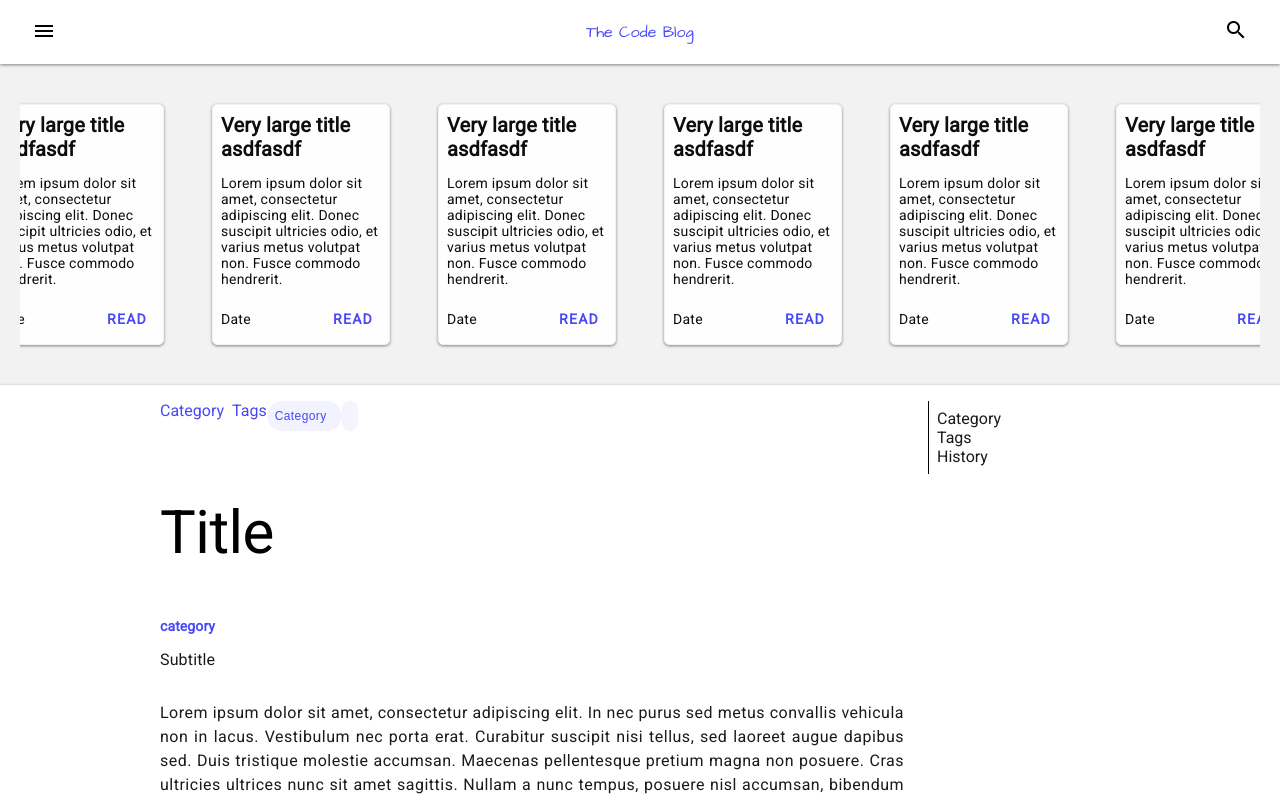
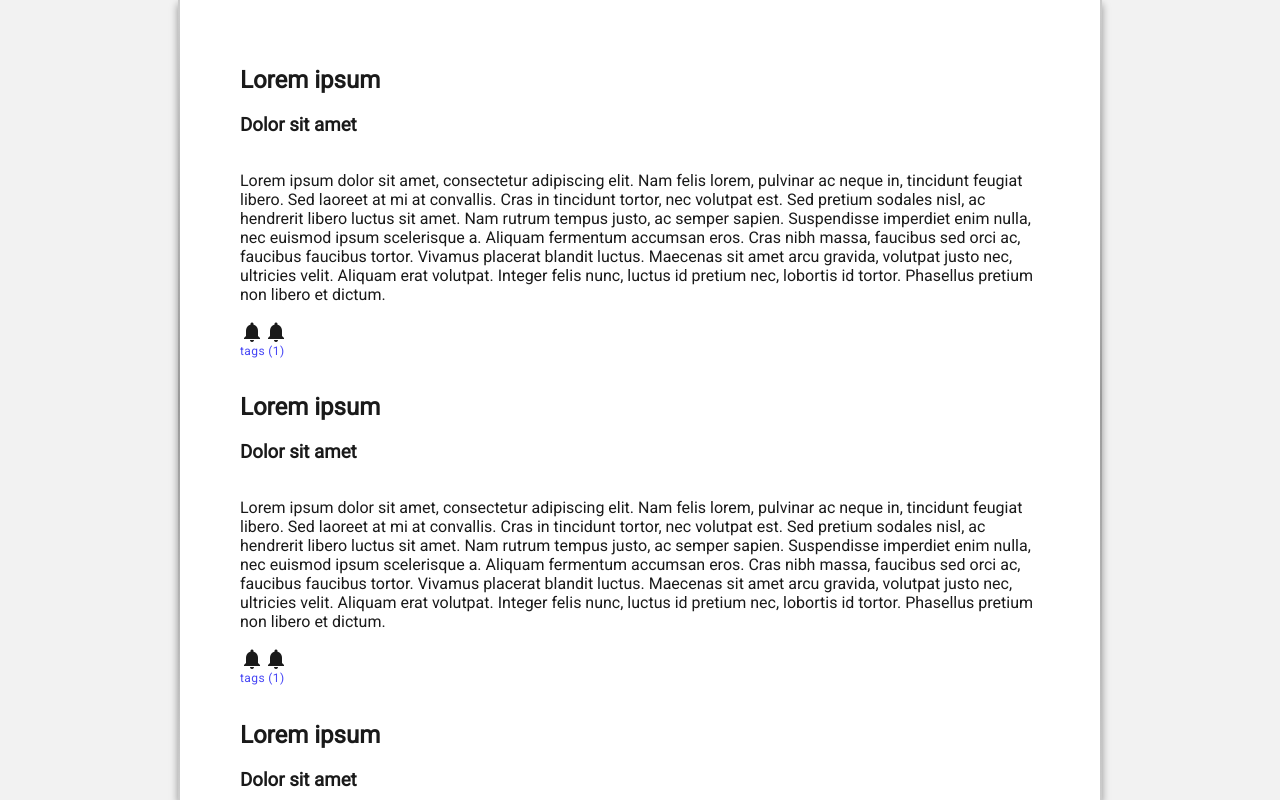
Before and after one commit to sgq995/sgq995.github.io, a React (Create React App) app: page / in a window 1280 px wide. Shown: the top 800 px of the page. Built offline with nearby package versions, Linux system fonts and the light colour scheme.

Commit message:
feat: Trying different ways to produce gradient border with shadow

```diff
--- a/src/App.tsx
+++ b/src/App.tsx
@@ -1,96 +1,9 @@
 import React from 'react';
-
-import Typography from './components/Typography';
-import Link from './components/button/Link';
-import NavBar from './components/NavBar';
-import Card from './components/layout/Card';
-import Carousel from './components/Carousel';
-import Content from './components/Content';
-import Archive from './components/Archive';
-import Column from './components/layout/Column';
-import Post from './components/Post';
-import Row from './components/layout/Row';
-import Space from './components/layout/Space';
-import Footer from './components/Footer';
-import Search from './components/Search';
-import ButtonIcon from './components/button/ButtonIcon';
-import Select from './components/Select';
-// import ThemeContext from './ThemeContext';
-
-// import { faBars } from '@fortawesome/free-solid-svg-icons';
+import Blog from './pages/Blog';
 
 function App() {
   return (
-    // <ThemeContext>
-    <React.Fragment>
-      <NavBar style={{ backgroundColor: 'white' }}>
-        <ButtonIcon icon="menu" />
-        <Link href="//thecode.blog">
-          <Typography special>
-            The Code Blog
-          </Typography>
-        </Link>
-        <Search />
-      </NavBar>
-      <Carousel>
-        <Card />
-        <Space width="8px" />
-        <Card />
-        <Space width="8px" />
-        <Card />
-        <Space width="8px" />
-        <Card />
-        <Space width="8px" />
-        <Card />
-        <Space width="8px" />
-        <Card />
-      </Carousel>
-      <Content>
-        <Column>
-          <Row>
-            <Link href="#">Category</Link>
-            <span style={{ width: '8px' }}></span>
-            <Link href="#">Tags</Link>
-            <Select placeholder="Category">
-              <option>Category</option>
-              <option>Welcome</option>
-              <option>Javascript</option>
-              <option>C++</option>
-            </Select>
-            <Select placeholder="Tag">
-
-            </Select>
-          </Row>
-          {/* <span style={{height: '24px'}}></span> */}
-
-          <Post />
-          <Post />
-          <Post />
-          <Post />
-          <Post />
-          <Post />
-          <Post />
-          <Post />
-        </Column>
-        <Archive>
-          <Typography>
-            Category
-          </Typography>
-          <Typography>
-            Tags
-          </Typography>
-          <Typography>
-            History
-          </Typography>
-        </Archive>
-      </Content>
-      <Footer>
-        <Row>
-          &copy; The Code Blog
-        </Row>
-      </Footer>
-    </React.Fragment>
-    // </ThemeContext>
+    <Blog />
   );
 }
 
--- a/src/components/Post.tsx
+++ b/src/components/Post.tsx
@@ -11,20 +11,13 @@ function Post(props: React.ComponentProps<React.FC>) {
 
   return (
     <article className="post">
-      <header className="post-header">
-        <Typography component="h2" className="typography-headline2">
-          <Link href="#" className="post-title">
-            Title
-          </Link>
-        </Typography>
-        <Row>
-          <Link href="category" className="typography-subtitle2">category</Link>
-        </Row>
-        <Typography component="h3" className="typography-subtitle1">Subtitle</Typography>
-      </header>
-      <Typography component="p" className="post-content typography-body1">
-        Lorem ipsum dolor sit amet, consectetur adipiscing elit. In nec purus sed metus convallis vehicula non in lacus. Vestibulum nec porta erat. Curabitur suscipit nisi tellus, sed laoreet augue dapibus sed. Duis tristique molestie accumsan. Maecenas pellentesque pretium magna non posuere. Cras ultricies ultrices nunc sit amet sagittis. Nullam a nunc tempus, posuere nisl accumsan, bibendum lectus. Duis bibendum mauris et lacus lacinia cursus. Aenean auctor ex vel turpis congue, vel congue lacus venenatis. Mauris commodo egestas ante sit amet vehicula. Nam luctus, massa at congue consectetur, tellus nibh congue tortor, vel facilisis velit lorem sit amet tortor. Vivamus in neque et enim consectetur ornare id quis lacus. Vestibulum interdum mauris erat, eu gravida ex dictum in. Donec tincidunt hendrerit egestas. Lorem ipsum dolor sit amet, consectetur adipiscing elit.
-      </Typography>
+      <hgroup>
+        <h2>Lorem ipsum</h2>
+        <h3>Dolor sit amet</h3>
+      </hgroup>
+
+      <p>Lorem ipsum dolor sit amet, consectetur adipiscing elit. Nam felis lorem, pulvinar ac neque in, tincidunt feugiat libero. Sed laoreet at mi at convallis. Cras in tincidunt tortor, nec volutpat est. Sed pretium sodales nisl, ac hendrerit libero luctus sit amet. Nam rutrum tempus justo, ac semper sapien. Suspendisse imperdiet enim nulla, nec euismod ipsum scelerisque a. Aliquam fermentum accumsan eros. Cras nibh massa, faucibus sed orci ac, faucibus faucibus tortor. Vivamus placerat blandit luctus. Maecenas sit amet arcu gravida, volutpat justo nec, ultricies velit. Aliquam erat volutpat. Integer felis nunc, luctus id pretium nec, lobortis id tortor. Phasellus pretium non libero et dictum.</p>
+
       <footer className="post-footer">
         <Row>
           <Icon icon="notifications" />
--- /dev/null
+++ b/src/pages/Blog.css
@@ -0,0 +1,105 @@
+.Blog {
+  width: 100vw;
+  /* height: 100vh; */
+
+  display: flex;
+  justify-content: center;
+}
+
+.Blog__border-wrapper {
+  box-sizing: border-box;
+  height: 100vh;
+  padding: 0 2px;
+
+  background: linear-gradient(#cccccc, #999999, #cccccc);
+
+  position: fixed;
+  top: 0;
+  bottom: 0;
+  z-index: 4;
+
+  /* opacity: 0.4; */
+
+  box-shadow: 0 4px 8px rgba(0, 0, 0, 0.4);
+}
+
+.Blog__wrapper {
+  position: absolute;
+  z-index: 5;
+  /* box-shadow: 0 4px 16px rgba(0, 0, 0, 0.4); */
+}
+
+.Blog__content {
+  box-sizing: border-box;
+  width: 100%;
+
+  background-color: #ffffff;
+}
+
+.Blog__glass {
+  background: #fff;
+  filter: blur(8px);
+  opacity: 0.4;
+
+  position: fixed;
+  top: 0;
+  left: 0;
+  right: 0;
+  bottom: 0;
+
+  z-index: 7;
+}
+
+/* Extra small devices (phones, 600px and down) */
+@media only screen and (max-width: 600px) {
+  .Blog__wrapper {
+    padding: 0;
+  }
+
+  .Blog__content {
+    padding: 15px 30px;
+  }
+}
+
+/* Small devices (portrait tablets and large phones, 600px and up) */
+@media only screen and (min-width: 600px) {
+  .Blog__content {
+    padding: 15px 30px;
+  }
+}
+
+/* Medium devices (landscape tablets, 768px and up) */
+@media only screen and (min-width: 768px) {
+  .Blog__border-wrapper {
+    width: 624px;
+  }
+
+  .Blog__content {
+    max-width: 620px;
+    padding: 30px 60px;
+  }
+}
+
+/* Large devices (laptops/desktops, 992px and up) */
+@media only screen and (min-width: 992px) {
+  .Blog__border-wrapper {
+    width: 784px;
+  }
+
+  .Blog__content {
+    max-width: 780px;
+    padding: 30px 60px;
+  }
+}
+
+/* Extra large devices (large laptops and desktops, 1200px and up) */
+@media only screen and (min-width: 1200px) {
+  .Blog__border-wrapper {
+    width: 924px;
+  }
+
+  .Blog__content {
+    max-width: 920px;
+    padding: 30px 60px;
+  }
+}
--- /dev/null
+++ b/src/pages/Blog.tsx
@@ -0,0 +1,26 @@
+import React from 'react';
+import Post from '../components/Post';
+
+import './Blog.css';
+
+function Blog() {
+  return (
+    <div className="Blog">
+      <div className="Blog__border-wrapper"></div>
+
+      <div className="Blog__wrapper">
+        <div className="Blog__content">
+          <Post />
+
+          <Post />
+
+          <Post />
+        </div>
+      </div>
+
+      {/* <div className="Blog__glass"></div> */}
+    </div>
+  );
+}
+
+export default Blog;
```
Also changed, not shown: 1 other file (tests, documents, lock files or other folders).
